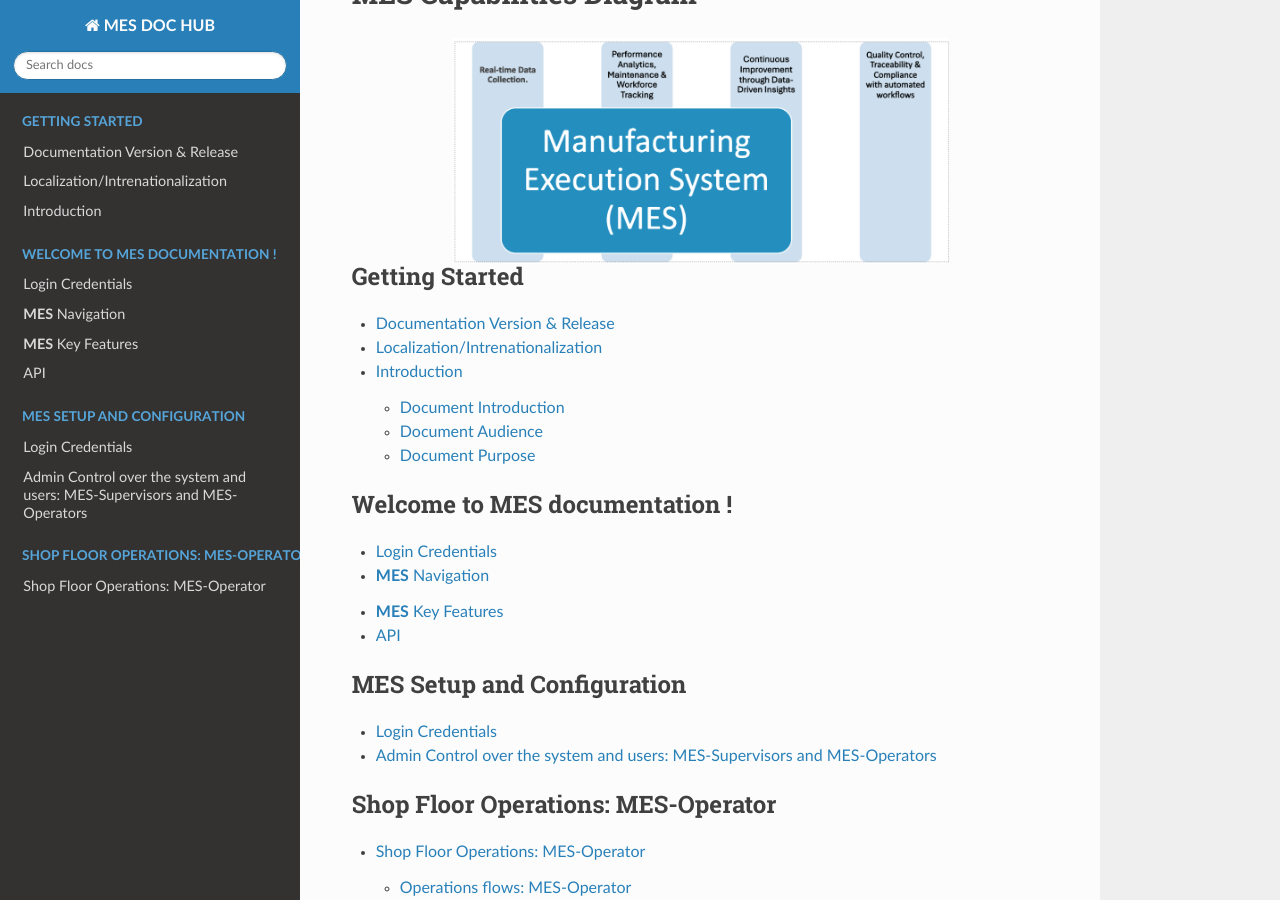
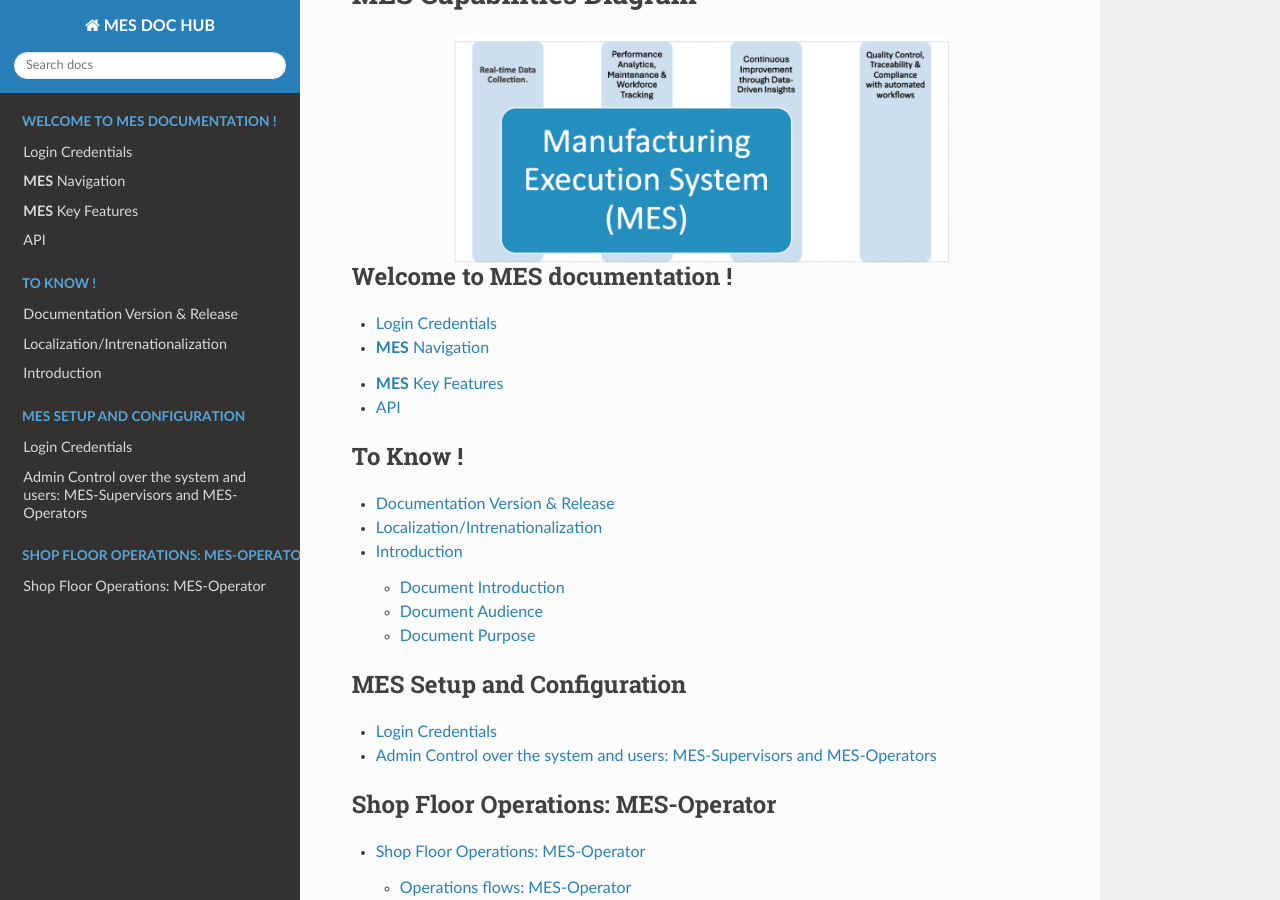
Before and after one commit to ghadiben0/-rtd-tutorial-ghadi2, a Sphinx documentation site: the page built from docs/source/index.rst, in a window 1280 px wide and 900 px high, scrolled down 646 px. Built offline with Sphinx 7.4.7 and the Read the Docs theme 3.1.0, drawn with Linux system fonts in a browser that asks for light colours.

Commit message:
Update index.rst

```diff
--- a/docs/source/index.rst
+++ b/docs/source/index.rst
@@ -21,14 +21,6 @@ MES Capabilities Diagram
    :align: center
 
 .. toctree::
-   :caption: Getting Started
-   :maxdepth: 2
-
-   doc
-   translation
-   introduction
-
-.. toctree::
    :maxdepth: 2
    :caption: Welcome to MES documentation !
    :titlesonly:
@@ -37,6 +29,14 @@ MES Capabilities Diagram
    navigation
    features
    api
+
+.. toctree::
+   :caption: To Know !
+   :maxdepth: 2
+
+   doc
+   translation
+   introduction
 
 .. toctree::
    :caption: MES Setup and Configuration
```
